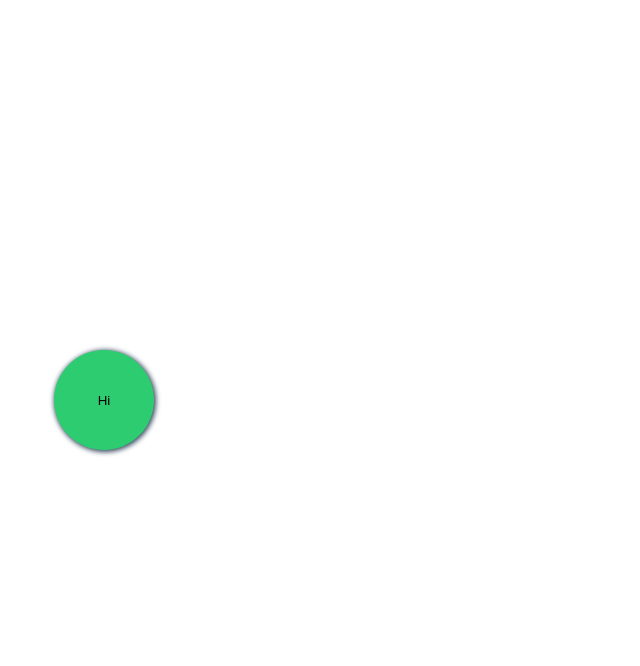
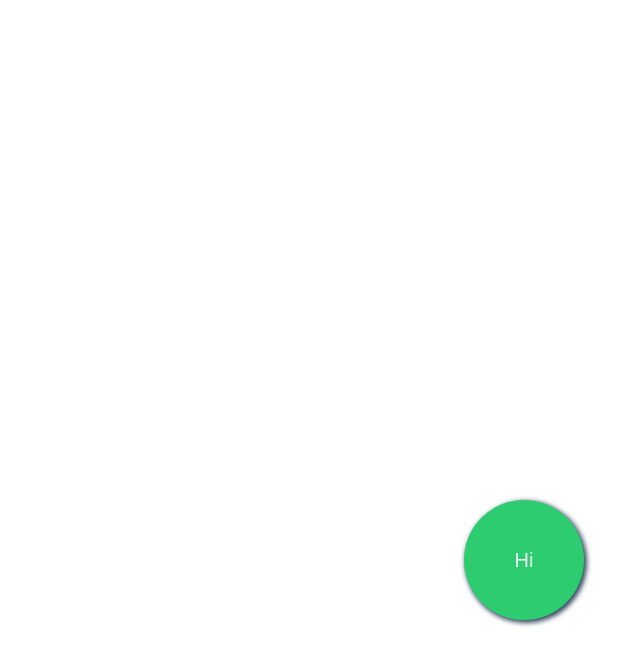
Before and after one commit to thddlsgur0105/Design, a plain HTML site: page index.html in a window 1280 px wide. Both pictures are taken after a click on the button "Hi". Shown: the whole page, without its empty margins (536-1176 px from the left). Drawn offline with Linux system fonts and the light colour scheme.

Commit message:
Created Circle

```diff
--- a/css/styles.css
+++ b/css/styles.css
@@ -3,20 +3,62 @@
 /* CSS STYLE */
 
 body {
+    position: relative;
     width: 100vw;
     height: 100vh;
 }
 
-.inner {
-    display: flex;
-    justify-content: center;
-    align-items: center;
+.inner__circle {
+    position: absolute;
+    width: 100px;
+    height: 100px;
+    box-shadow: 2px 2px 5px 1px #34495e;
+    font-size: 20px;
+    color: #ecf0f1;
 }
 
-.inner__circle {
-    width: 100px;
-    height: 100px;
-    border-radius: 50%;
-    background-color: #2ecc71;
-    box-shadow: 1px 1px 5px 1px #34495e;
+/* CLICK BTN EVENT */
+
+@keyframes down-btn {
+    0% {
+        box-shadow: 2px 2px 5px 1px #34495e;
+    }
+    25% {
+        box-shadow: 1.5px 1.5px 5px 1px #34495e;
+    }
+    50% {
+        box-shadow: 0px 0px 1px 1px #34495e;
+    }
+    75% {
+        box-shadow: inset 0px 0px 5px 1px #34495e;
+    }
+    100% {
+        box-shadow: inset 0.5px 0.5px 5px 1px #34495e;
+    }
 }
+
+@keyframes up-btn {
+    0% {
+        box-shadow: inset 0.5px 0.5px 5px 1px #34495e;
+    }
+    25% {
+        box-shadow: inset 0px 0px 5px 1px #34495e;
+    }
+    50% {
+        box-shadow: 0px 0px 1px 1px #34495e;
+    }
+    75% {
+        box-shadow: 1.5px 1.5px 5px 1px #34495e;
+    }
+    100% {
+        box-shadow: 2px 2px 5px 1px #34495e;
+    }
+}
+
+.down-btn {
+    animation: down-btn .2s ease-in-out forwards;
+}
+
+.up-btn {
+    animation: up-btn .2s ease-in-out forwards;
+}
--- a/js/script.js
+++ b/js/script.js
@@ -1,14 +1,52 @@
-// Btn click -> 물결파 생성
-// 가상의 원 -> 시간이 지남에 따라 반지름 커지는 컨셉 ?
-
 class ActiveCircle {
-    constructor() {
+    constructor({size, color, radius, top, left}) {
         this.circle = document.querySelector("#jsCircle");
+        this.circle.style.width = size;
+        this.circle.style.height = size;
+        this.circle.style.backgroundColor = color;
+        this.circle.style.borderRadius = radius;
+        this.circle.style.top = top;
+        this.circle.style.left = left;
         this.activate();
     }
     activate = () => {
-        console.log(this)
+        this.circle.addEventListener("mousedown", this.handleBtnDown);
+        this.circle.addEventListener("mouseup", this.handleBtnUp);
+    }
+    handleBtnDown = (event) => {
+        // Btn Click Down Movement
+        const btn = event.target;
+        if (btn.classList.contains("up-btn")) {
+            btn.classList.replace("up-btn", "down-btn");
+        } else {
+            btn.classList.add("down-btn");
+        }
+    }
+    handleBtnUp = (event) => {
+        // Btn Click Up Movement
+        const btn = event.target;
+        if (btn.classList.contains("down-btn")) {
+            btn.classList.replace("down-btn", "up-btn");
+
+            // Create continuously expanding Circle
+            this.createCircle(event)
+        }
+    }
+    createCircle = (event) => {
+        const x = event.target.offsetLeft + 50;
+        const y = event.target.offsetTop + 50;
+        console.log(x, y)
+        this.createElement()
+    }
+    createElement(element, css) {
+        const newElement = document.createElement(element);
     }
 }
 
-const circle = new ActiveCircle();
+const circle = new ActiveCircle({
+    size: "120px",
+    color: "#2ecc71",
+    radius: "50%",
+    top: "500px",
+    left: "1000px",
+});
```
